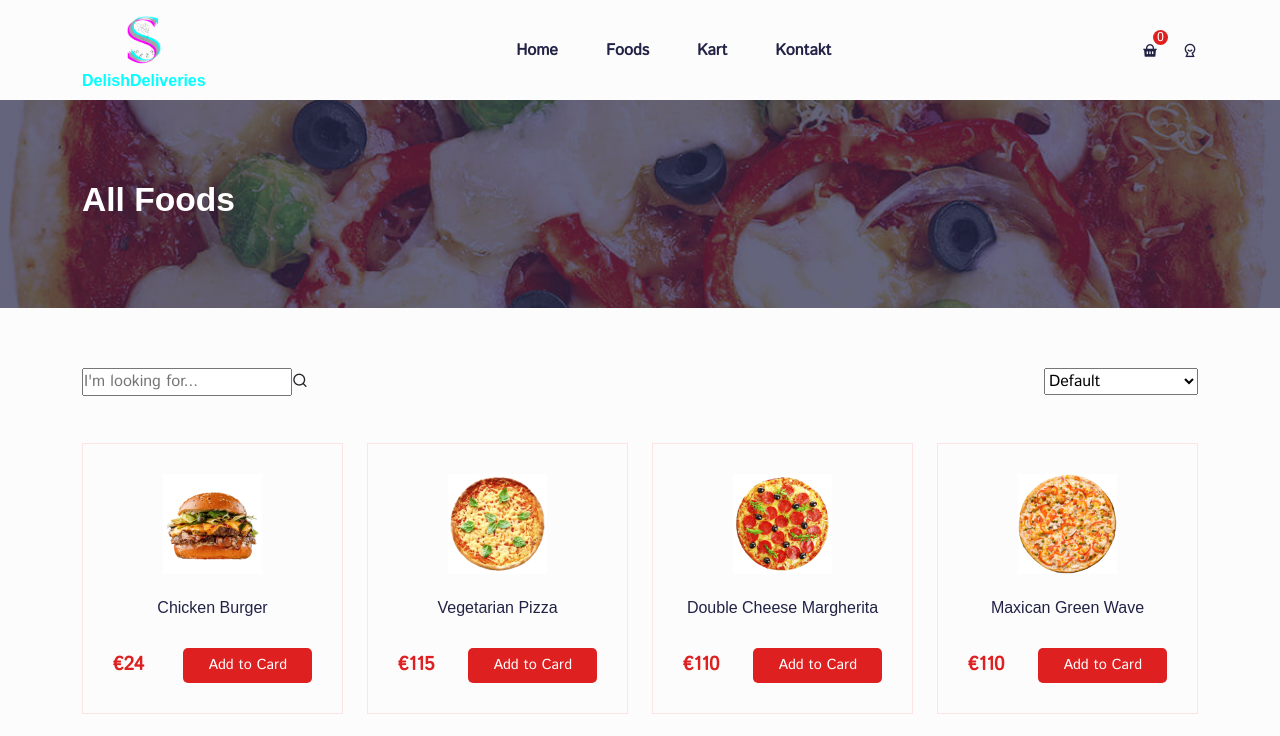
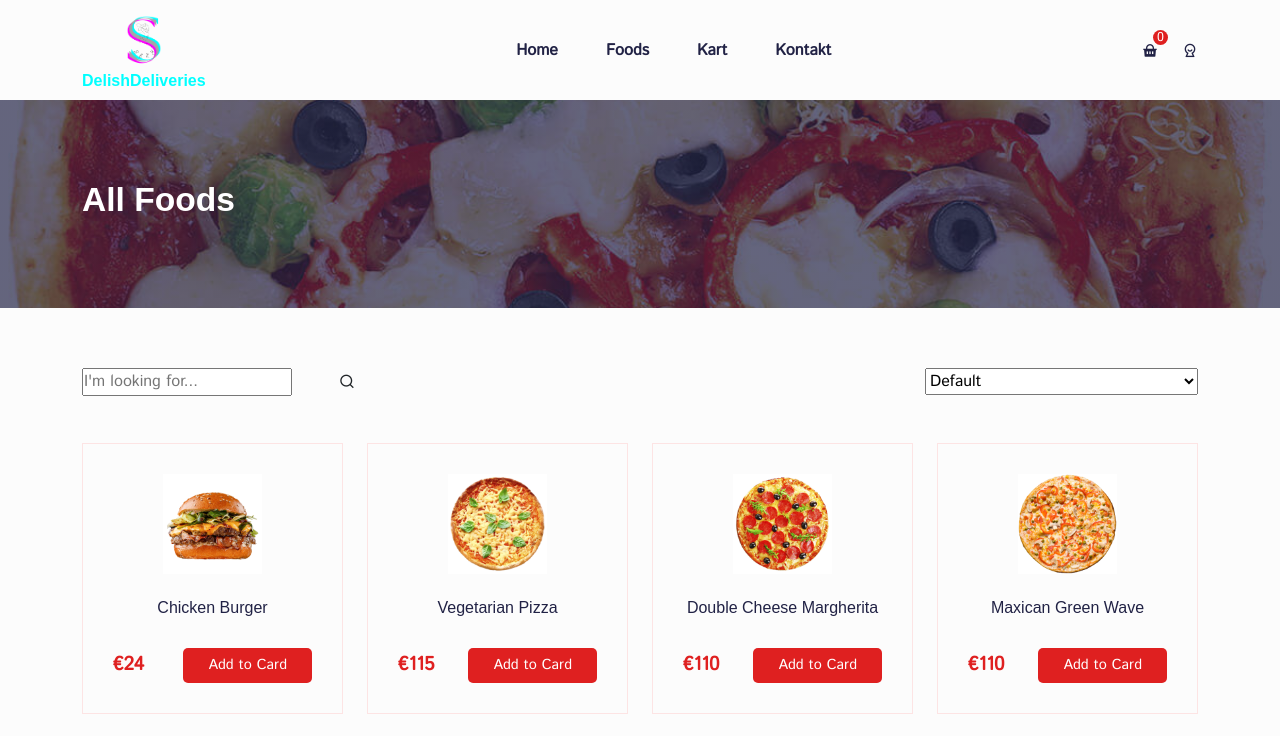
Before and after one commit to sbrycbc/delish-deliveries, a React (Create React App) app: page /foods in a window 1280 px wide. Shown: the top 736 px of the page. Built offline with nearby package versions, Linux system fonts and the light colour scheme; a web font is replaced by a local one.

Commit message:
updated styling..

```diff
--- a/src/pages/AllFoods.jsx
+++ b/src/pages/AllFoods.jsx
@@ -1,4 +1,4 @@
-import React from 'react';
+import React,{useState, useEffect} from 'react';
 import Helmet from '../components/Helmet/Helmet';
 import CommonSection from '../components/Ul/common-section/CommonSection';
 
@@ -8,6 +8,8 @@ import products from '../assets/data/products';
 import ProductCard from '../components/Ul/product-card/ProductCard';
 
 const AllFoods = () => {
+
+  const [searchTerm, setSearchTerm] = useState()
   return <Helmet title='All-Foods'>
     <CommonSection title='All Foods'/>
 
@@ -15,14 +17,14 @@ const AllFoods = () => {
       <Container>
         <Row>
           <Col lg="6" md="6" sm="6">
-            <div className="search_widget">
+            <div className="search_widget d-flex align-items-center justify-content-between w-50">
               <input type="text" placeholder="I'm looking for..."/>
               <span><i className="ri-search-line"></i></span>
             </div>
           </Col>
           <Col lg="6" md="6" sm="6" className="mb-5">
             <div className="sorting_widget text-end">
-              <select>
+              <select className='w-50'>
                 <option>Default</option>
                 <option value="ascending">Alphabetically, A-Z</option>
                 <option value="descending">Alphabetically, Z-A</option>
--- /dev/null
+++ b/src/styles/all-foods.css
@@ -0,0 +1,14 @@
+.search_widget,
+.sorting_widget select{
+    padding:7px 15px;
+    border: 1px solid #fde4e4;
+    border-radius: 5px;
+    cursor:pointer;
+}
+.search_widget input {
+    border:none;
+}
+
+.search_widget input:focus {
+    outline:none;
+}
```
